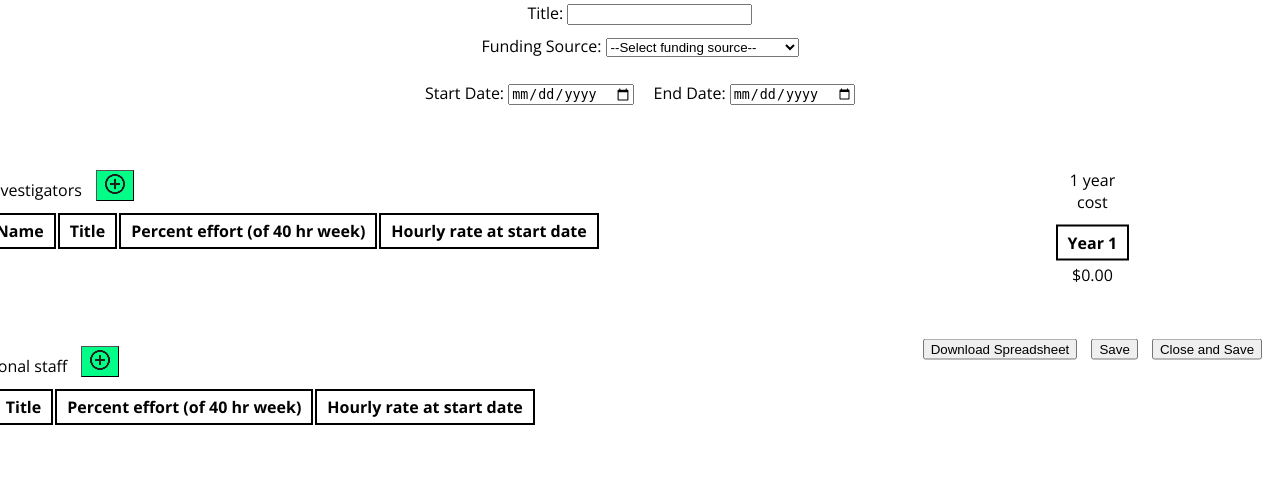
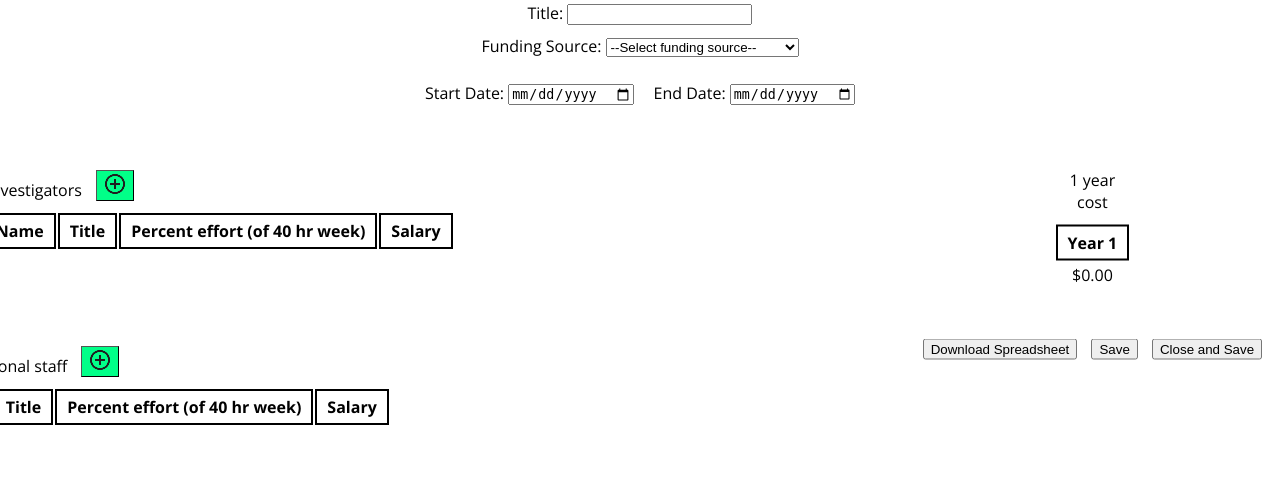
Before and after one commit to isaacpalmr/EZBudgets, a PHP site: page /PI.php in a window 1280 px wide. Shown: the part 136-638 px from the top of the page. Run offline with PHP 8.4, Linux system fonts and the light colour scheme; data comes from the database, SQL or seed files in the repository; lists and menus that the app fills with data are empty; some libraries are stand-ins or nearby versions.

Commit message:
salaries

```diff
--- a/htdocs/EZBudgets/PI.php
+++ b/htdocs/EZBudgets/PI.php
@@ -216,7 +216,7 @@ if ($conn->connect_error) {
                                 <th>Name</th>
                                 <th>Title</th>
                                 <th>Percent effort (of 40 hr week)</th>
-                                <th>Hourly rate at start date</th>
+                                <th>Salary</th>
                             </tr>
                         </thead>
                         <tbody>
@@ -238,7 +238,7 @@ if ($conn->connect_error) {
                                 <th>Name</th>
                                 <th>Title</th>
                                 <th>Percent effort (of 40 hr week)</th>
-                                <th>Hourly rate at start date</th>
+                                <th>Salary</th>
                             </tr>
                         </thead>
                         <tbody>
@@ -619,7 +619,7 @@ if ($conn->connect_error) {
                     </td>
                     <td class="title">—</td>
                     <td><input class="percent-effort" type="number" value="0" min="0" max="100"></td>
-                    <td class="rate">$0.00</td>
+                    <td class="salary">$0.00</td>
                     <td>
                         <button class="rem_row" style="background-color: rgb(255, 82, 82); border-width: 1px;">
                             <img src="Images/delete_forever_24dp_1F1F1F_FILL0_wght400_GRAD0_opsz24.png" width="24" height="24">
@@ -636,7 +636,7 @@ if ($conn->connect_error) {
                     </td>
                     <td class="title">—</td>
                     <td><input class="percent-effort" type="number" value="0" min="0" max="100"></td>
-                    <td class="rate">$0.00</td>
+                    <td class="salary">$0.00</td>
                     <td>
                         <button class="rem_row" style="background-color: rgb(255, 82, 82); border-width: 1px;">
                             <img src="Images/delete_forever_24dp_1F1F1F_FILL0_wght400_GRAD0_opsz24.png" width="24" height="24">
@@ -751,6 +751,7 @@ if ($conn->connect_error) {
             "ugrads": "ugrad",
         }
 
+        const maxYearlyBillableHours = 2080
         const yearlyCostsTableBodyRow = document.querySelector("#yearly_costs tbody tr");
         const yearlyCostsTableCaption = document.querySelector("#yearly_costs caption");
         const yearlyCostsTableHeaderRow = document.querySelector("#yearly_costs thead tr");
@@ -833,9 +834,9 @@ if ($conn->connect_error) {
                     stipendAmount.textContent = toDollar(0);
                 }
 
-                const hourlyRate = row.querySelector(".rate");
-                if (hourlyRate) {
-                    hourlyRate.textContent = toDollar(0)
+                const salary = row.querySelector(".salary");
+                if (salary) {
+                    salary.textContent = toDollar(0)
                 }
 
                 const title = row.querySelector(".title");
@@ -859,9 +860,9 @@ if ($conn->connect_error) {
                             stipendAmount.textContent = toDollar(data.stipend_per_academic_year ?? 0);
                         }
 
-                        const hourlyRate = row.querySelector(".rate");
-                        if (hourlyRate) {
-                            hourlyRate.textContent = toDollar(data.hourly_rate ?? 0)
+                        const salary = row.querySelector(".salary");
+                        if (salary) {
+                            salary.textContent = toDollar(data.salary ?? 0)
                         }
 
                         const title = row.querySelector(".title");
@@ -1046,49 +1047,15 @@ if ($conn->connect_error) {
             return [personnelType, personnelId];
         }
 
-        /* function onStaffPickerSelect(row) {
-            const table = row.closest("table");
-            const select = row.querySelector(".staff-picker");
-            if (!select) return;
-
-            const personnelId = select.value;
-            if (!personnelId) {
-                row.innerHTML = row.dataset.originalHTML; // Reset the row's values
-                return;
-            }
-
-            const personnelType = tableIdToPersonnelType[table.id];
-
-            fetch(`get_single_personnel.php?personnelType=${personnelType}&personnelId=${personnelId}`)
-                .then(r => r.json())
-                .then(data => {
-                    const stipendAmount = row.querySelector(".stipend-amount");
-                    if (stipendAmount) {
-                        stipendAmount.textContent = toDollar(data.stipend_per_academic_year ?? 0);
-                    }
-
-                    const hourlyRate = row.querySelector(".rate");
-                    if (hourlyRate) {
-                        hourlyRate.textContent = toDollar(data.hourly_rate ?? 0)
-                    }
-
-                    const title = row.querySelector(".title");
-                    if (title) {
-                        title.textContent = data.staff_title ?? "—";
-                    }
-
-                    updateYearlyCosts();
-                });
-        } */
-
         function getPercentEffortFromRow(row) {
             return row.querySelector(".percent-effort").value/100;
         }
 
         function calculateYearlyHoursWorkedFromRow(row) {
-            const weeklyHoursWorked = Number(getPercentEffortFromRow(row) * 40);
-            const yearlyHoursWorked = weeklyHoursWorked * 52.1429;
-            return yearlyHoursWorked;
+            // const weeklyHoursWorked = Number(getPercentEffortFromRow(row) * 40);
+            // const yearlyHoursWorked = weeklyHoursWorked * 52.1429;
+            // return yearlyHoursWorked;
+            return getPercentEffortFromRow(row) * maxYearlyBillableHours;
         }
 
         async function getFringeRateFromRowAsync(row) {
@@ -1098,15 +1065,34 @@ if ($conn->connect_error) {
             return (data.fringe_rate ?? 0) / 100;
         }
 
+        async function calculateHourlyRateWithFringeRateFromRowAsync(row) {
+            const salary = row.querySelector(".salary");
+            const stipendAmount = row.querySelector(".stipend-amount");
+            if (salary) {
+                const salaryNum = dollarToNumber(salary.textContent.trim())
+                const fringeRate = await getFringeRateFromRowAsync(row);
+                const yearlyPay = salaryNum * (1+fringeRate);
+                const hourlyRate = yearlyPay / maxYearlyBillableHours;
+
+                return hourlyRate;
+            } else if (stipendAmount) {
+                const stipendAmountNum = dollarToNumber(stipendAmount.textContent);
+                const fringeRate = await getFringeRateFromRowAsync(row);
+                const yearlyPay = stipendAmountNum * (1+fringeRate);
+                const hourlyRate = yearlyPay / maxYearlyBillableHours;
+
+                return hourlyRate;
+            }
+        }
+
         async function calculateYearlyWagesWithFringeRateFromRowAsync(row) {
-            const rate = row.querySelector(".rate");
+            const salary = row.querySelector(".salary");
             const stipendAmount = row.querySelector(".stipend-amount");
-            if (rate) {
-                const hourlyRate = dollarToNumber(rate.textContent);
-                const yearlyHoursWorked = calculateYearlyHoursWorkedFromRow(row);
-
+            if (salary) {
+                const salaryNum = dollarToNumber(salary.textContent.trim())
+                const percentEffort = getPercentEffortFromRow(row);
                 const fringeRate = await getFringeRateFromRowAsync(row);
-                const yearlyWages = (hourlyRate*yearlyHoursWorked) * (1+fringeRate);
+                const yearlyWages = (percentEffort*salaryNum) * (1+fringeRate);
 
                 return yearlyWages;
             } else if (stipendAmount) {
@@ -1123,7 +1109,7 @@ if ($conn->connect_error) {
         async function getTotalWagesForYearWithFringeRateAsync(yearNum) {
             let totalWagesPerYear = 0;
 
-            const payFields = [...document.querySelectorAll(".rate"), ...document.querySelectorAll(".stipend-amount")];
+            const payFields = [...document.querySelectorAll(".salary"), ...document.querySelectorAll(".stipend-amount")];
             for (const td of payFields) {
                 const row = td.closest("tr");
                 const yearlyWages = await calculateYearlyWagesWithFringeRateFromRowAsync(row);
@@ -1462,12 +1448,13 @@ if ($conn->connect_error) {
             for (let i = 0; i < piRows.length; i++) {
                 const row = piRows[i];
                 const piType = row.querySelector(".type").textContent.trim();
-                const hourlyRate = row.querySelector(".rate").textContent.trim();
+                const salary = row.querySelector(".salary").textContent.trim();
                 const year1HoursWorked = calculateYearlyHoursWorkedFromRow(row);
                 if (year1HoursWorked == 0) continue;
                 const yearlyWages = await calculateYearlyWagesWithFringeRateFromRowAsync(row);
+                const hourlyRate = await calculateHourlyRateWithFringeRateFromRowAsync(row);
                 const totalWagesForBudgetDuration = yearlyWages*numBudgetYears;
-                spreadsheetData.splice(i+6, 0, [piType, year1HoursWorked, hourlyRate, ...Array(numBudgetYears).fill(toDollar(yearlyWages)), toDollar(totalWagesForBudgetDuration)])
+                spreadsheetData.splice(i+6, 0, [piType, year1HoursWorked, toDollar(hourlyRate), ...Array(numBudgetYears).fill(toDollar(yearlyWages)), toDollar(totalWagesForBudgetDuration)])
             }
 
             async function pushOtherPersonnelAggregationDataAsync(t1Id, t2Id, rowOffset) {
--- a/htdocs/EZBudgets/get_single_personnel.php
+++ b/htdocs/EZBudgets/get_single_personnel.php
@@ -15,7 +15,7 @@ if (isset($_GET['personnelType'], $_GET['personnelId'])) {
     switch ($type) {
         case 'staff':
             $sql = "
-                SELECT u.name, u.hourly_rate, u.staff_title, u.is_pi_eligible, f.fringe_rate
+                SELECT u.name, u.salary, u.staff_title, u.is_pi_eligible, f.fringe_rate
                 FROM university_employee u
                 LEFT JOIN fringe_rate f ON u.staff_title = f.staff_title
                 WHERE u.staff_id = $id
```
